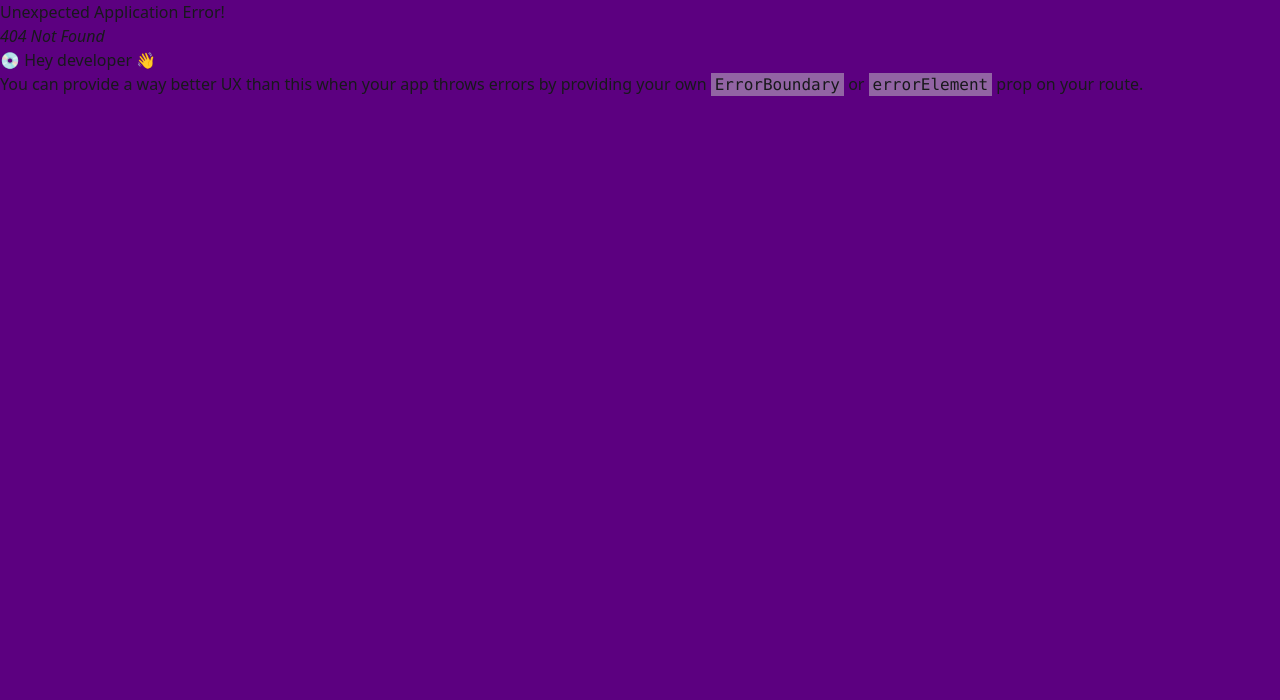
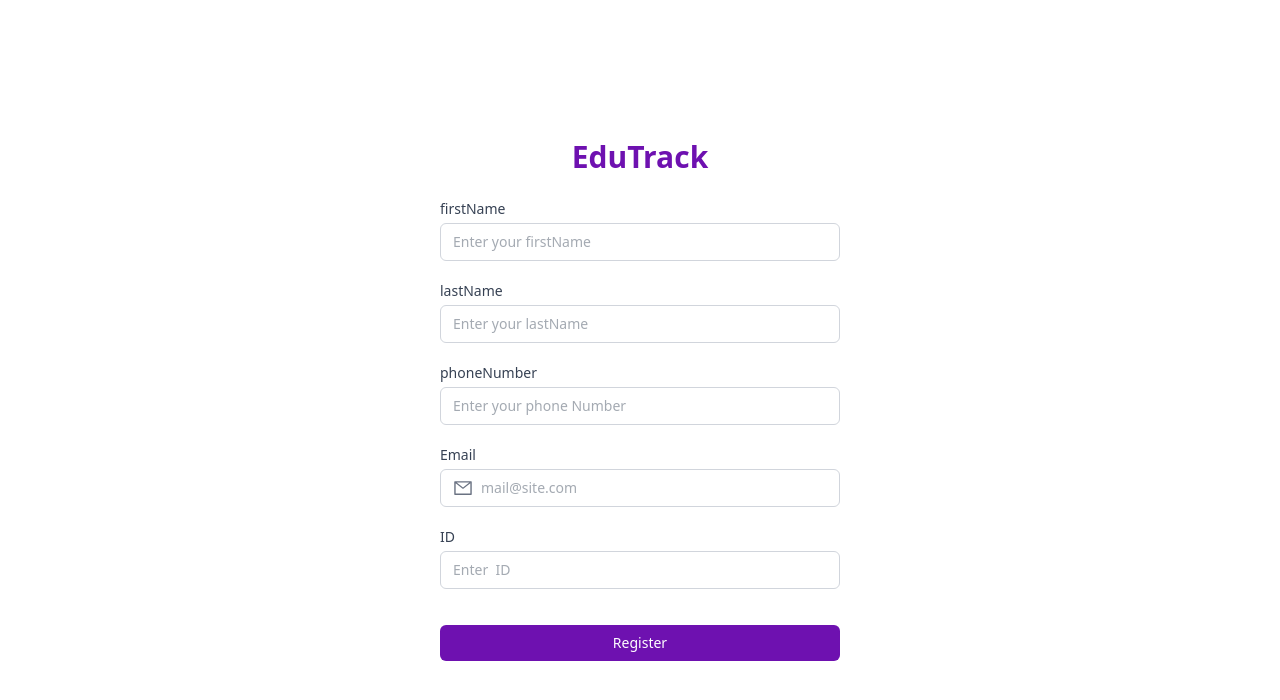
Before and after one commit to RuthNyankum/EduTrack, a React (Vite) app: page /register in a window 1280 px wide. Before the commit this address had no page. Shown: the top 700 px of the page. Built offline with nearby package versions, Linux system fonts and the light colour scheme; no server answers.

Commit message:
api integration

```diff
--- a/package.json
+++ b/package.json
@@ -11,12 +11,15 @@
   },
   "dependencies": {
     "@tailwindcss/vite": "^4.1.11",
+    "axios": "^1.11.0",
     "framer-motion": "^12.23.12",
     "lucide-react": "^0.525.0",
     "react": "^19.1.0",
     "react-dom": "^19.1.0",
+    "react-hot-toast": "^2.6.0",
     "react-icons": "^5.5.0",
-    "react-router": "^7.6.3",
+    "react-router": "^7.8.2",
+    "react-router-dom": "^7.8.2",
     "recharts": "^3.1.2"
   },
   "devDependencies": {
--- a/src/App.jsx
+++ b/src/App.jsx
@@ -18,6 +18,7 @@ import TeacherProfile from "./pages/profiles/TeacherProfile";
 import AuthProvider from "./pages/auth/AuthProvider";
 import { TeacherProvider } from "./context/TeacherContext";
 import { ParentProvider } from "./context/ParentContext";
+import Register from "./pages/auth/Register";
 
 const router = createBrowserRouter([
   {
@@ -30,6 +31,7 @@ const router = createBrowserRouter([
     children: [
       { index: true, element: <Home /> },
       { path: "/login", element: <Login /> },
+      {path: "/register", element: <Register/>},
 
       // Parent Routes - wrapped with ParentProvider
       {
--- a/src/components/Navbar.jsx
+++ b/src/components/Navbar.jsx
@@ -57,6 +57,16 @@ const Navbar = () => {
               onMouseLeave={(e) => (e.target.style.backgroundColor = "#4a0066")}
             >
               Sign in
+            </NavLink>
+
+             <NavLink
+              to="/register"
+              className="text-white px-4 py-2 rounded-md text-sm font-medium transition-colors duration-200 cursor-pointer"
+              style={{ backgroundColor: "#4a0066" }}
+              onMouseEnter={(e) => (e.target.style.backgroundColor = "#3d0052")}
+              onMouseLeave={(e) => (e.target.style.backgroundColor = "#4a0066")}
+            >
+            Register
             </NavLink>
           </div>
 
--- /dev/null
+++ b/src/config/axios.js
@@ -0,0 +1,7 @@
+import axios from "axios";
+
+export const api = axios.create({
+    baseURL : import.meta.env.VITE_API_URL,
+    withCredentials:true,
+
+})
--- a/src/pages/auth/Login.jsx
+++ b/src/pages/auth/Login.jsx
@@ -1,54 +1,95 @@
 import React, { useState } from "react";
+import toast, { Toaster } from "react-hot-toast";
+import { api } from "../../config/axios";
 import { AiOutlineMail } from "react-icons/ai";
 import { GoEyeClosed } from "react-icons/go";
 import { IoKeyOutline } from "react-icons/io5";
 import { RxEyeOpen } from "react-icons/rx";
 import { useAuth } from "./AuthProvider";
+import { useNavigate } from "react-router";
 
 const Login = () => {
+  const navigate = useNavigate();
   const [passwordVisible, setPasswordVisible] = useState(false);
-  const [loginForm, setLoginForm] = useState({ email: "", password: "" });
+  const [loginForm, setLoginForm] = useState({ userId: "", password: "" });
   const { login } = useAuth();
 
-  const handleSubmit = (e) => {
+  const handleSubmit = async (e) => {
     e.preventDefault();
-    const { email, password } = loginForm;
-    login(email, password);
-    console.log("email submitted", email);
-    console.log("password submitted", password);
+    console.log("Form submitted");
+
+    const { userId, password } = loginForm;
+
+    if (!userId || !password) {
+      return toast.error("All fields are required");
+    }
+
+    try {
+      const response = await api.post("/auth/login", {
+        userId,
+        password,
+      });
+
+      if (response.data.userId) {
+        toast.success("Login Successful", { duration: 1200});
+
+        setLoginForm({
+          userId: "",
+          password: "",
+        });
+
+        if (userId.toLowerCase().startsWith("stu")) {
+          console.log("Parent has logged in");
+          navigate("/parent/dashboard");
+        } else if (userId.toLowerCase().startsWith("tch")) {
+          console.log("Teacher has logged in");
+          navigate("/teacher/dashboard");
+        } else {
+          console.log("Unknown user type");
+          navigate("/");
+        }
+
+        // clear after navigation
+        // setLoginForm({ userId: "", password: "" });
+      }
+    } catch (error) {
+      console.error(error);
+      toast.error("Login failed. Please check your credentials.");
+    }
   };
 
   const togglePasswordVisible = () => setPasswordVisible((prev) => !prev);
 
   return (
     <div className="bg-white min-h-screen flex items-center justify-center px-4">
+      <Toaster position="top-center" reverseOrder={false} />
       <div className="w-full max-w-md p-6 flex flex-col gap-6">
         <h2 className="text-3xl font-bold text-center text-purple-800">
           EduTrack
         </h2>
 
         <form onSubmit={handleSubmit} className="w-full flex flex-col gap-5">
-          {/* Email */}
+          {/* userId */}
           <div className="flex flex-col gap-1">
             <label
-              htmlFor="email"
+              htmlFor="userId"
               className="text-sm font-medium text-gray-700"
             >
-              Email
+              Username
             </label>
             <div className="flex items-center border border-gray-300 rounded-md px-3 py-2 gap-2">
-              <AiOutlineMail className="text-gray-500 text-xl" />
+              <AiOutlineMail className="text-gray-700 text-xl" />
               <input
-                id="email"
-                type="email"
+                id="userId"
+                type="text"
                 required
-                placeholder="mail@site.com"
-                value={loginForm.email}
+                // placeholder="mail@site.com"
+                value={loginForm.userId}
                 onChange={(e) =>
-                  setLoginForm((prev) => ({ ...prev, email: e.target.value }))
+                  setLoginForm((prev) => ({ ...prev, userId: e.target.value }))
                 }
-                className="flex-1 outline-none text-sm"
-                autoComplete="email"
+                className="flex-1 outline-none text-sm text-gray-700"
+                autoComplete="userId"
               />
             </div>
           </div>
@@ -62,7 +103,7 @@ const Login = () => {
               Password
             </label>
             <div className="flex items-center border border-gray-300 rounded-md px-3 py-2 gap-2">
-              <IoKeyOutline className="text-gray-500 text-xl" />
+              <IoKeyOutline className="text-gray-700 text-xl" />
               <input
                 id="password"
                 type={passwordVisible ? "text" : "password"}
@@ -75,7 +116,7 @@ const Login = () => {
                     password: e.target.value,
                   }))
                 }
-                className="flex-1 outline-none text-sm"
+                className="flex-1 outline-none text-sm text-gray-700"
                 autoComplete="current-password"
               />
               <button
@@ -91,7 +132,7 @@ const Login = () => {
 
           <button
             type="submit"
-            className="w-full mt-4 bg-purple-800 text-white py-2 rounded-md text-sm font-medium hover:bg-purple-900 transition duration-200"
+            className="w-full cursor-pointer mt-4 bg-purple-800 text-white py-2 rounded-md text-sm font-medium hover:bg-purple-900 transition duration-200"
           >
             Login
           </button>
--- a/src/pages/auth/Register.jsx
+++ b/src/pages/auth/Register.jsx
@@ -1,7 +1,210 @@
-import React from 'react';
+import React, { useState } from "react";
+import toast, { Toaster } from "react-hot-toast";
+import { useNavigate } from "react-router";
+import { api } from "../../config/axios";
+import { AiOutlineMail } from "react-icons/ai";
 
 const Register = () => {
-  return <div>Register</div>;
+  const navigate = useNavigate();
+  const [RegisterForm, setRegisterForm] = useState({
+    firstName: "",
+    lastName: "",
+    email: "",
+    phoneNumber: "",
+    userId: "",
+  });
+
+  async function handleSubmit(e) {
+    e.preventDefault();
+    const { firstName, lastName, phoneNumber, email, userId } = RegisterForm;
+    // console.log(RegisterForm);
+    if (!firstName || !lastName || !phoneNumber || !userId) {
+      return toast.error("All fields are required");
+    }
+    try {
+      const response = await api.post("/auth/adminRegister", {
+        firstName,
+        lastName,
+        email,
+        phoneNumber,
+        userId,
+      });
+      if (response.data.success) {
+        toast.success("Registers Login Credentials sent via email");
+        duration: 120000, navigate("/login");
+
+        setRegisterForm({
+          firstName: "",
+          lastName: "",
+          email: "",
+          phoneNumber: "",
+          userId: "",
+        });
+      } else {
+        toast.error(response.data.message || "Registration failed.");
+      }
+    } catch (error) {
+      console.log(error);
+      toast.error(response.data.message);
+    }
+
+  }
+
+  return (
+    <div className="bg-white min-h-screen flex items-center justify-center px-4">
+      <Toaster position="top-center" reverseOrder={false} />
+      <div className="w-full max-w-md p-6 flex flex-col gap-6">
+        <h2 className="text-3xl font-bold text-center text-purple-800">
+          EduTrack
+        </h2>
+
+        <form onSubmit={handleSubmit} className="w-full flex flex-col gap-5">
+          {/* firstName */}
+          <div className="flex flex-col gap-1">
+            <label
+              htmlFor="firstName"
+              className="text-sm font-medium text-gray-700"
+            >
+              firstName
+            </label>
+            <div className="flex text-gray-600 items-center border border-gray-300 rounded-md px-3 py-2 gap-2">
+              <input
+                id="firstName"
+                type="text"
+                required
+                placeholder="Enter your firstName"
+                value={RegisterForm.firstName}
+                onChange={(e) =>
+                  setRegisterForm((prev) => ({
+                    ...prev,
+                    firstName: e.target.value,
+                  }))
+                }
+                className="flex-1 outline-none text-sm"
+                autoComplete="current-firstName"
+              />
+            </div>
+          </div>
+
+          {/* lastName */}
+          <div className="flex flex-col gap-1">
+            <label
+              htmlFor="lastName"
+              className="text-sm font-medium text-gray-700"
+            >
+              lastName
+            </label>
+            <div className="flex text-gray-600 items-center border border-gray-300 rounded-md px-3 py-2 gap-2">
+              {/* <IoKeyOutline className="text-gray-500 text-xl" /> */}
+              <input
+                id="lastName"
+                type="text"
+                required
+                placeholder="Enter your lastName"
+                value={RegisterForm.lastName}
+                onChange={(e) =>
+                  setRegisterForm((prev) => ({
+                    ...prev,
+                    lastName: e.target.value,
+                  }))
+                }
+                className="flex-1 outline-none text-sm"
+                autoComplete="current-lastName"
+              />
+            </div>
+          </div>
+
+          {/* phoneNumber */}
+          <div className="flex flex-col gap-1">
+            <label
+              htmlFor="phoneNumber"
+              className="text-sm font-medium text-gray-700"
+            >
+              phoneNumber
+            </label>
+            <div className="flex text-gray-600 items-center border border-gray-300 rounded-md px-3 py-2 gap-2">
+              {/* <IoKeyOutline className="text-gray-500 text-xl" /> */}
+              <input
+                id="phoneNumber"
+                type="number"
+                required
+                placeholder="Enter your phone Number"
+                value={RegisterForm.phoneNumber}
+                onChange={(e) =>
+                  setRegisterForm((prev) => ({
+                    ...prev,
+                    phoneNumber: e.target.value,
+                  }))
+                }
+                className="flex-1 outline-none text-sm"
+                autoComplete="current-phoneNumber"
+              />
+            </div>
+          </div>
+
+          {/* Email */}
+          <div className="flex flex-col gap-1">
+            <label
+              htmlFor="email"
+              className="text-sm font-medium text-gray-700"
+            >
+              Email
+            </label>
+            <div className="flex text-gray-600 items-center border border-gray-300 rounded-md px-3 py-2 gap-2">
+              <AiOutlineMail className="text-gray-500 text-xl" />
+              <input
+                id="email"
+                type="email"
+                required
+                placeholder="mail@site.com"
+                value={RegisterForm.email}
+                onChange={(e) =>
+                  setRegisterForm((prev) => ({
+                    ...prev,
+                    email: e.target.value,
+                  }))
+                }
+                className="flex-1 outline-none text-sm"
+                autoComplete="email"
+              />
+            </div>
+          </div>
+
+          {/*ID  */}
+          <div className="flex flex-col gap-1">
+            <label htmlFor="ID" className="text-sm font-medium text-gray-700">
+              ID
+            </label>
+            <div className="flex text-gray-600 items-center border border-gray-300 rounded-md px-3 py-2 gap-2">
+              {/* <IoKeyOutline className="text-gray-500 text-xl" /> */}
+              <input
+                id="ID"
+                type="text"
+                required
+                placeholder="Enter  ID"
+                value={RegisterForm.userId}
+                onChange={(e) =>
+                  setRegisterForm((prev) => ({
+                    ...prev,
+                    userId: e.target.value,
+                  }))
+                }
+                className="flex-1 outline-none text-sm"
+                autoComplete="current-studentsID"
+              />
+            </div>
+          </div>
+
+          <button
+            type="submit"
+            className="w-full mt-4 bg-purple-800 text-white py-2 rounded-md text-sm font-medium hover:bg-purple-900 transition duration-200"
+          >
+            Register
+          </button>
+        </form>
+      </div>
+    </div>
+  );
 };
 
 export default Register;
```
Also changed, not shown: 1 other file (tests, documents, lock files or other folders).
